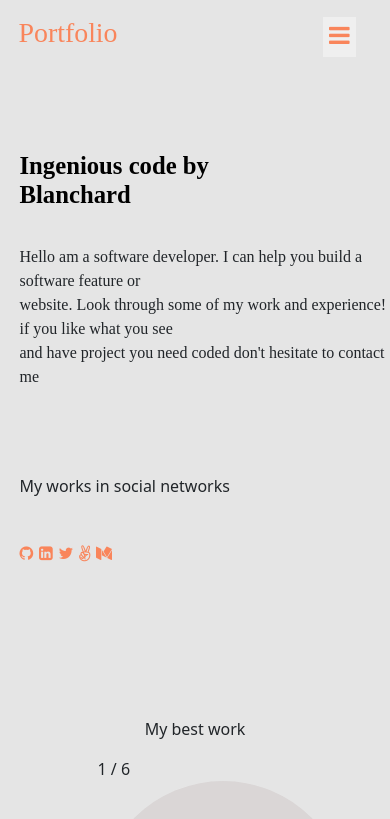
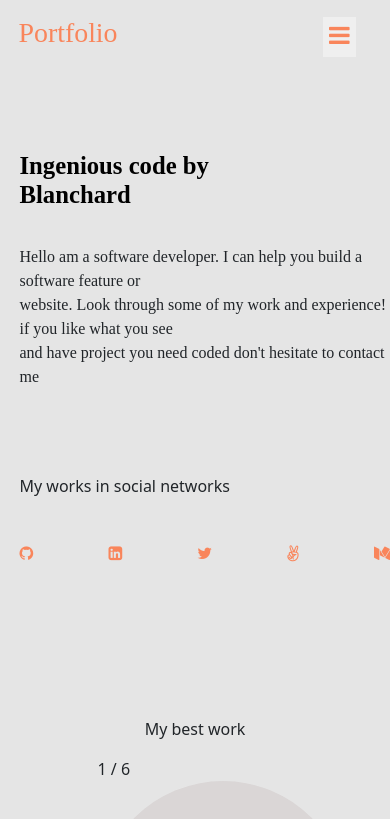
Before and after one commit to che30/Personal-portfolio, a plain HTML site: page index.html in a window 390 px wide. Shown: the top 819 px of the page. Drawn offline with nearby package versions, Linux system fonts and the light colour scheme.

Commit message:
Improve display of social icons

```diff
--- a/assets/stylesheets/index.css
+++ b/assets/stylesheets/index.css
@@ -245,4 +245,7 @@ height: 300px;
 nav{
   width: 95%;
 }
+.my-work-links-icons{
+  width: 100%;
+  }
 }
--- a/assets/stylesheets/index2.css
+++ b/assets/stylesheets/index2.css
@@ -253,4 +253,7 @@ height: 300px;
 nav{
   width: 95%;
 }
+.my-work-links-icons{
+  width: 100%;
+  }
 }
```
